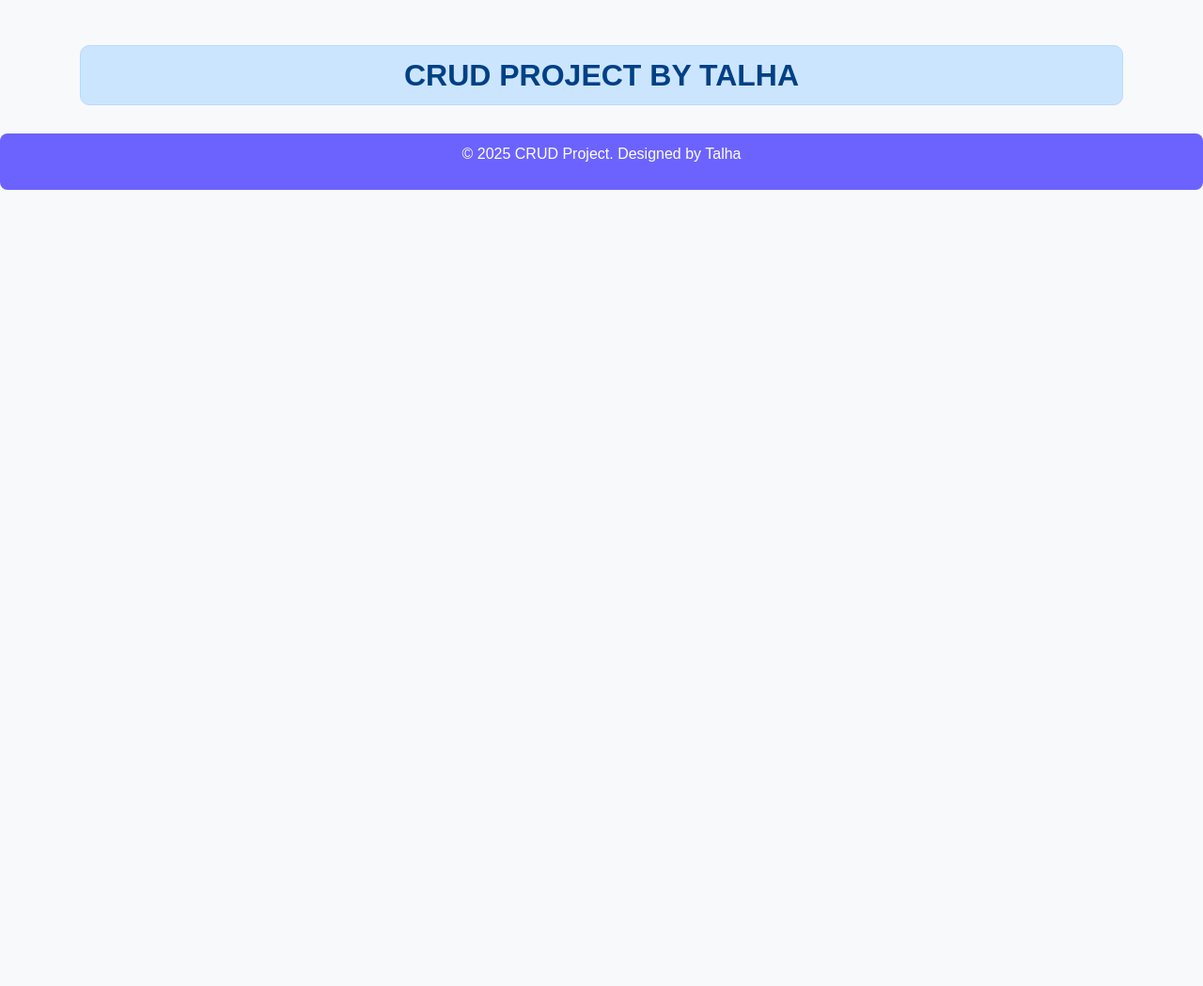
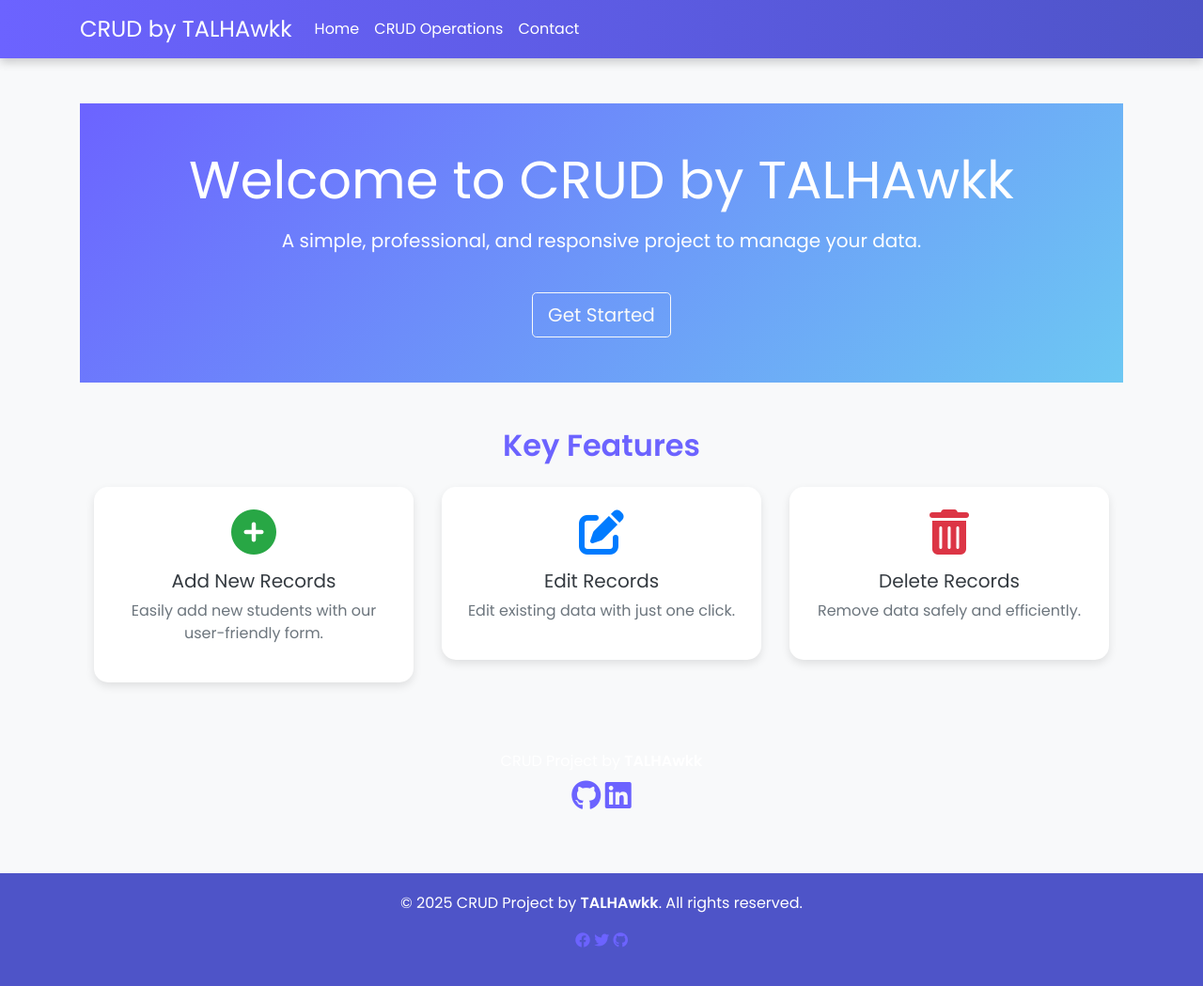
Before and after one commit to talhawkk/CRUD-Project-using-Django, a Django app: page /home/ in a window 1280 px wide. Shown: the whole page at 94% size. Before the commit the page ends 202 px from the top, so only its background shows below. Run offline with Django 5.2, Linux system fonts and the light colour scheme; some libraries are stand-ins or nearby versions.

Commit message:
add the home page

```diff
--- a/CRUD/enroll/templates/enroll/base.html
+++ b/CRUD/enroll/templates/enroll/base.html
@@ -5,43 +5,158 @@
     <meta charset="UTF-8">
     <meta name="viewport" content="width=device-width, initial-scale=1.0">
     <title>CRUD by TALHAwkk</title>
+    <!-- Bootstrap CSS -->
     <link rel="stylesheet" href="{% static 'enroll/css/bootstrap.css' %}">
+    <!-- Font Awesome -->
+    <link rel="stylesheet" href="https://cdnjs.cloudflare.com/ajax/libs/font-awesome/6.0.0/css/all.min.css">
+    <!-- Google Fonts -->
+    <link href="https://fonts.googleapis.com/css2?family=Poppins:wght@400;600&display=swap" rel="stylesheet">
     <style>
+
         body {
-            background-color: #f8f9fa;
-            font-family: 'Arial', sans-serif;
+            font-family: 'Poppins', sans-serif;
+            background: #f8f9fa;
+            color: #343a40;
         }
-        .container {
+        .navbar {
+            background: linear-gradient(90deg, #6c63ff, #4e54c8);
+            box-shadow: 0 4px 10px rgba(0, 0, 0, 0.2);
+        }
+        .navbar a {
+            color: #ffffff !important;
+            font-weight: 500;
+        }
+        .navbar a:hover {
+            text-decoration: underline;
+        }
+        footer {
+            background-color: #4e54c8;
+            color: white;
+            padding: 20px 0;
             margin-top: 40px;
         }
-        .alert {
+        footer a {
+            color: #ffffff;
+            text-decoration: none;
+        }
+        footer a:hover {
+            text-decoration: underline;
+        }
+        h2, h4 {
+            color: #6c63ff;
+            font-weight: 600;
+        }
+        .card {
             border-radius: 10px;
+            box-shadow: 0 4px 10px rgba(0, 0, 0, 0.1);
         }
-        h2 {
-            color: #6c63ff;
-            font-weight: bold;
-            text-transform: uppercase;
+        .btn-custom {
+            background: linear-gradient(90deg, #6c63ff, #4e54c8);
+            color: white;
+            border: none;
         }
-        footer {
-            margin-top: 30px;
-            background-color: #6c63ff;
-            color: white;
-            text-align: center;
-            padding: 10px 0;
-            border-radius: 8px;
+        .btn-custom:hover {
+            background: linear-gradient(90deg, #4e54c8, #6c63ff);
         }
+        .table-hover tbody tr:hover {
+            background-color: #f1f3f5;
+        }
+        .btn-outline-primary {
+    border: 1px solid #6c63ff;
+    color: #6c63ff;
+    transition: all 0.3s ease;
+    }
+    .btn-outline-primary:hover {
+        background: #6c63ff;
+        color: white;
+    }
+
+    .btn-outline-danger {
+        border: 1px solid #dc3545;
+        color: #dc3545;
+        transition: all 0.3s ease;
+    }
+    .btn-outline-danger:hover {
+        background: #dc3545;
+        color: white;
+    }
+
+    [data-bs-toggle="tooltip"] {
+        cursor: pointer;
+    }
+
+    .navbar-brand {
+        font-size: 1.5rem;
+    }
+
+    .card {
+        border-radius: 15px;
+        transition: transform 0.3s ease, box-shadow 0.3s ease;
+    }
+
+    .card:hover {
+        transform: translateY(-5px);
+        box-shadow: 0 8px 20px rgba(0, 0, 0, 0.15);
+    }
+
+    footer a {
+        color: #6c63ff;
+        transition: color 0.3s ease;
+    }
+
+    footer a:hover {
+        color: #4e4eb7;
+    }
     </style>
 </head>
 <body>
-    <div class="container mt-5">
-        <h2 class="text-center alert alert-primary">CRUD Project by Talha</h2>
-        {% block content %}{% endblock content %}
-    </div>
+    <!-- Navbar -->
+    <body>
+        <!-- Navbar -->
+        <nav class="navbar navbar-expand-lg navbar-dark" style="background-color: #6c63ff;">
+            <div class="container">
+                <a class="navbar-brand fw-bold" href="{% url 'home' %}">CRUD by TALHAwkk</a>
+                <button class="navbar-toggler" type="button" data-bs-toggle="collapse" data-bs-target="#navbarNav">
+                    <span class="navbar-toggler-icon"></span>
+                </button>
+                <div class="collapse navbar-collapse" id="navbarNav">
+                    <ul class="navbar-nav ms-auto">
+                        <li class="nav-item">
+                            <a class="nav-link" href="{% url 'home' %}">Home</a>
+                        </li>
+                        <li class="nav-item">
+                            <a class="nav-link" href="{% url 'addshow' %}">CRUD Operations</a>
+                        </li>
+                        <li class="nav-item">
+                            <a class="nav-link" href="#contact">Contact</a>
+                        </li>
+                    </ul>
+                </div>
+            </div>
+        </nav>
+
+        <div class="container mt-5">
+            {% block content %}{% endblock content %}
+        </div>
+    </body>
+
+
+    <!-- Footer -->
     <footer>
-        <p>&copy; 2025 CRUD Project. Designed by Talha</p>
+        <div class="container text-center">
+            <p>&copy; 2025 CRUD Project by <b>TALHAwkk</b>. All rights reserved.</p>
+            <p>
+                <a href="#"><i class="fab fa-facebook me-2"></i></a>
+                <a href="#"><i class="fab fa-twitter me-2"></i></a>
+                <a href="#"><i class="fab fa-github"></i></a>
+            </p>
+        </div>
     </footer>
+
+    <!-- Scripts -->
     <script src="{% static 'enroll/js/jquery.js' %}"></script>
     <script src="{% static 'enroll/js/popper.js' %}"></script>
     <script src="{% static 'enroll/js/bootstrap.js' %}"></script>
+
 </body>
 </html>
--- /dev/null
+++ b/CRUD/enroll/templates/enroll/home.html
@@ -0,0 +1,46 @@
+{% extends 'enroll/base.html' %}
+{% block content %}
+<!-- Hero Section -->
+<div class="text-center py-5" style="background: linear-gradient(135deg, #6c63ff, #6dc8f3); color: white;">
+    <h1 class="display-4 fw-bold">Welcome to CRUD by TALHAwkk</h1>
+    <p class="lead mt-3">A simple, professional, and responsive project to manage your data.</p>
+    <a href="{% url 'addshow' %}" class="btn btn-outline-light btn-lg mt-4">Get Started</a>
+</div>
+
+<!-- Features Section -->
+<div class="container mt-5">
+    <h2 class="text-center mb-4">Key Features</h2>
+    <div class="row text-center">
+        <div class="col-md-4">
+            <div class="card border-0 shadow-sm p-4">
+                <i class="fas fa-plus-circle fa-3x text-success mb-3"></i>
+                <h5>Add New Records</h5>
+                <p class="text-muted">Easily add new students with our user-friendly form.</p>
+            </div>
+        </div>
+        <div class="col-md-4">
+            <div class="card border-0 shadow-sm p-4">
+                <i class="fas fa-edit fa-3x text-primary mb-3"></i>
+                <h5>Edit Records</h5>
+                <p class="text-muted">Edit existing data with just one click.</p>
+            </div>
+        </div>
+        <div class="col-md-4">
+            <div class="card border-0 shadow-sm p-4">
+                <i class="fas fa-trash-alt fa-3x text-danger mb-3"></i>
+                <h5>Delete Records</h5>
+                <p class="text-muted">Remove data safely and efficiently.</p>
+            </div>
+        </div>
+    </div>
+</div>
+
+<!-- Footer Section -->
+<footer class="text-center py-4 mt-5" style="background-color: #f8f9fa;">
+    <p class="mb-2">CRUD Project by <strong>TALHAwkk</strong></p>
+    <div>
+        <a href="https://github.com/talhawkk" class="me-3"><i class="fab fa-github fa-2x"></i></a>
+        <a href="https://www.linkedin.com" class="me-3"><i class="fab fa-linkedin fa-2x"></i></a>
+    </div>
+</footer>
+{% endblock content %}
--- a/CRUD/enroll/urls.py
+++ b/CRUD/enroll/urls.py
@@ -1,7 +1,7 @@
 from django.urls import path
 from . import views
 urlpatterns = [
-    path('home/',views.show),
+    path('home/',views.show, name='home'),
     path('',views.addshow, name='addshow'),
     # path('update/',views.update),
     path('delete<int:id>/', views.delete, name='delete1'),
--- a/CRUD/enroll/views.py
+++ b/CRUD/enroll/views.py
@@ -16,7 +16,7 @@ def show(request):
     #         # return render(request,'enroll/home.html',{'form':fm.cleaned_data})
     # else:
         # fm=StudentForm()
-    return render(request,'enroll/base.html',)
+    return render(request,'enroll/home.html',)
 
 
 def addshow(request):
```
Also changed, not shown: CRUD/enroll/templates/enroll/addshow.html (+32 -24 lines), CRUD/enroll/templates/enroll/update.html (+5 -5 lines), CRUD/db.sqlite3.
